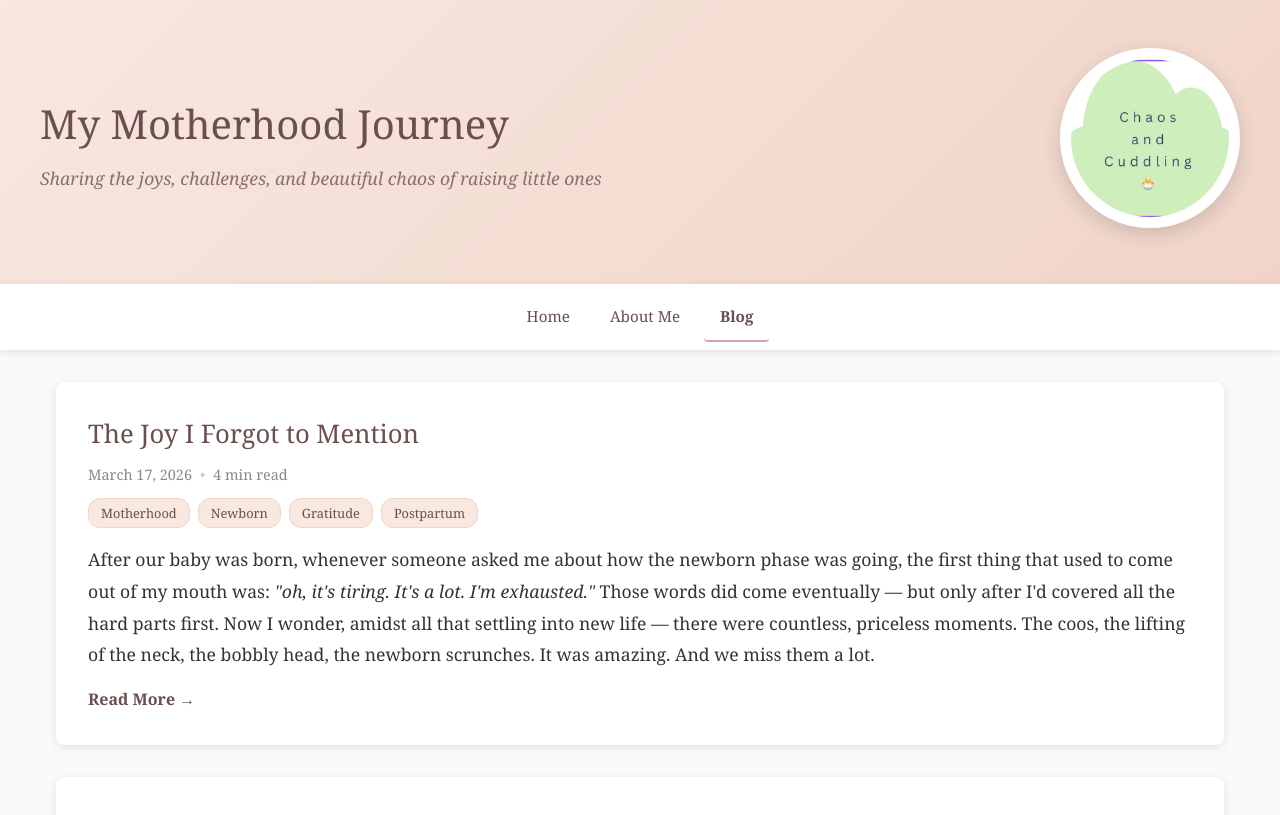
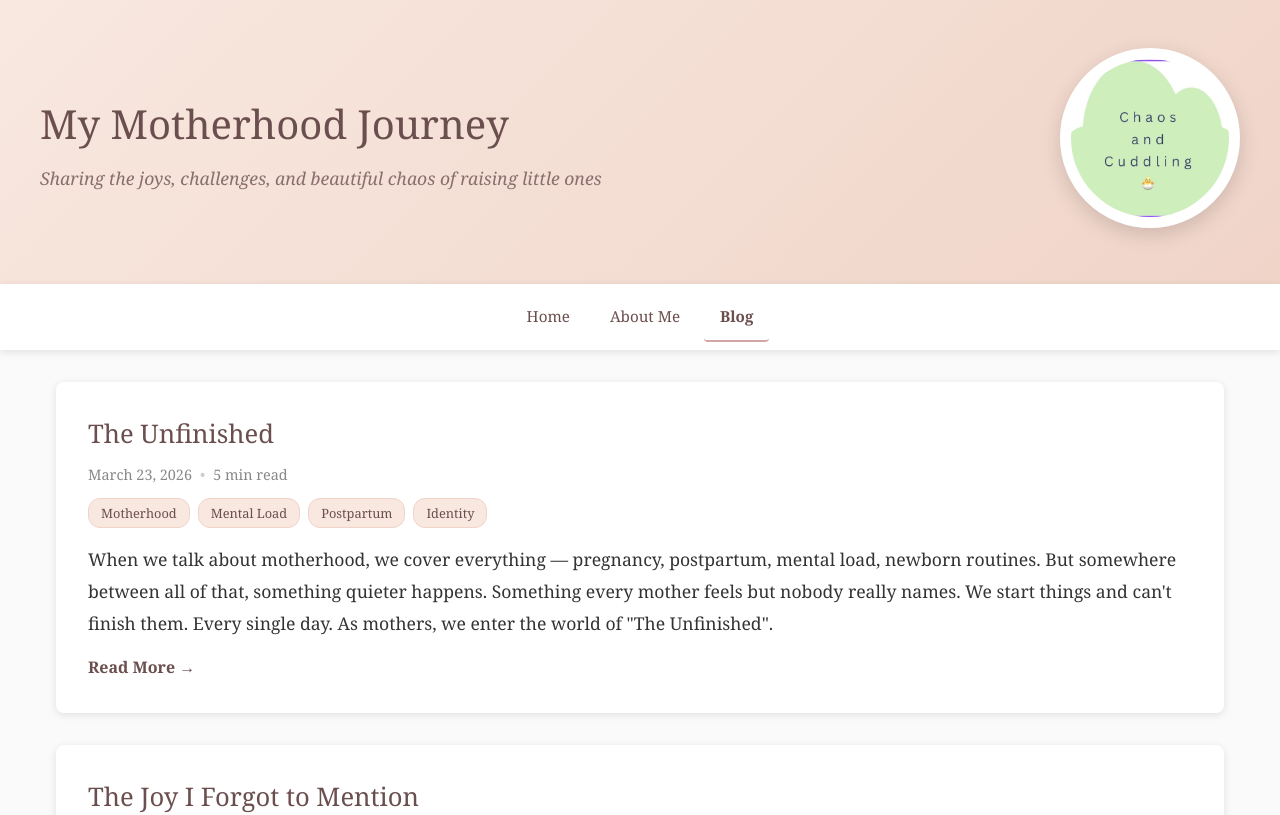
Before and after one commit to skhare2929/motherhood-blog, a React (Create React App) app: page /blog in a window 1280 px wide. Shown: the top 815 px of the page. Built offline with nearby package versions, Linux system fonts and the light colour scheme; no server answers.

Commit message:
the unfinished new blog

```diff
--- a/src/blogs/blogData.js
+++ b/src/blogs/blogData.js
@@ -14,6 +14,15 @@
 */
 
 export const blogPosts = [
+  {
+    id: 'the-unfinished',
+    title: 'The Unfinished',
+    date: 'March 23, 2026',
+    readTime: '5 min read',
+    tags: ['Motherhood', 'Mental Load', 'Postpartum', 'Identity'],
+    excerpt: `When we talk about motherhood, we cover everything — pregnancy, postpartum, mental load, newborn routines. But somewhere between all of that, something quieter happens. Something every mother feels but nobody really names. We start things and can't finish them. Every single day. As mothers, we enter the world of "The Unfinished".`,
+    fullContent: null
+  },
   {
     id: 'the-joy-i-forgot-to-mention',
     title: 'The Joy I Forgot to Mention',
--- /dev/null
+++ b/src/blogs/the-unfinished.md
@@ -0,0 +1,24 @@
+When we talk about motherhood, we cover everything — pregnancy, postpartum, mental load, newborn routines. These things come naturally. But somewhere between all of that, something quieter happens. Something every mother feels but nobody really names.
+
+We start things and can't finish them. Every single day.
+
+As mothers, we enter the world of “The Unfinished”.
+
+You are planning to work on something for a while, you finally find a window — worked around nap schedules, meal times, bedtime routines, early mornings, late nights — just to get here. Your mind is working at its peak. You start. And that peak focus doesn't come easy. You know that.
+
+And then they need you. Not because of something dramatic. Just a cry. A call. A small human who needs you right now, always right now, never five minutes from now.
+
+And you go. You always go. Because they are yours, and that will always matter more.
+
+You come back to a cold cup of coffee and a mind that's completely reset. The half-written email. The meal gone cold. The thought you were this close to figuring out — just sitting there, waiting. You realize, the window is closed. You're left mid-thought, mid-task, mid-everything — and there's no clean place to set any of it down. You can't explain it to anyone. You just carry it forward into the next thing.
+
+It's not just the big things. It's the shower you cut short. The sentence you never finished saying. You move from one half-done thing to the next, all day. And at the end of it — nothing feels complete. Not the work, not the chores. Not even you. Just a long list of things left somewhere in between, and a tiredness that sleep doesn't fix.
+
+That's when something snaps inside. Not the kind you can express — the kind you feel and suppress. Because your heart knows it's not a one-time event. It's a recurring one, for years you can't yet count. You're not frustrated about today. You're frustrated about the pattern. The one with no end date, no finish line. And somewhere along the way you stop expecting uninterrupted time — which feels like a loss of its own kind.
+
+It accumulates. Quietly. Until one day something small happens and the untamed chaos of it all just spills. The mental weight it unleashes — sometimes it gets heavy. Not because of them. Never because of them. Just because of everything you quietly carry alongside them.
+
+You can love someone completely, have them be your whole world, and still miss the version of you that got to just... finish things.
+Those two things live in you at the same time. That's the part that's hard to say out loud. And one can never really understand this if they haven't lived it — the daily dance of deep adoration and overwhelming exasperation.
+
+That's motherhood. Not broken, not wrong. Just unfinished — in every sense of the word.
```
Also changed, not shown: src/blogs/README.md, 1 other file (tests, documents, lock files or other folders).
